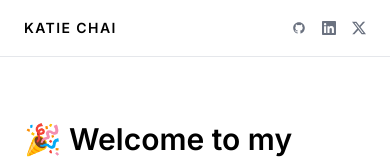
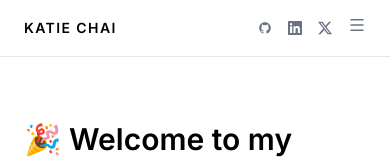
Before and after one commit to katiecha/katie-chai, a Next.js app: page /play in a window 390 px wide. Shown: the top 160 px of the page. Built offline with nearby package versions, Linux system fonts and the light colour scheme.

Commit message:
mobile updates

```diff
--- a/app/components/atoms/tooltip.tsx
+++ b/app/components/atoms/tooltip.tsx
@@ -1,3 +1,6 @@
+"use client"
+
+import { useState } from "react"
 import type { ReactNode } from "react"
 
 type TooltipProps = {
@@ -7,10 +10,15 @@ type TooltipProps = {
 }
 
 export function Tooltip({ label, children, wide = false }: TooltipProps) {
+  const [open, setOpen] = useState(false)
+
   return (
-    <span className="relative group/tooltip cursor-default">
+    <span
+      className="relative group/tooltip cursor-default"
+      onClick={() => setOpen((o) => !o)}
+    >
       {children}
-      <span className="absolute bottom-full left-1/2 -translate-x-1/2 mb-2.5 z-tooltip opacity-0 group-hover/tooltip:opacity-100 transition-opacity pointer-events-none">
+      <span className={`absolute bottom-full left-1/2 -translate-x-1/2 mb-2.5 z-tooltip transition-opacity pointer-events-none md:group-hover/tooltip:opacity-100 ${open ? "opacity-100" : "opacity-0"}`}>
         <span className={`block text-xs text-text-primary bg-white border border-border shadow-sm px-2 py-0.5 rounded-md ${wide ? "w-48 whitespace-normal text-center leading-snug py-1" : "whitespace-nowrap"}`}>
           {label}
         </span>
--- a/app/components/molecules/dropdown-filter.tsx
+++ b/app/components/molecules/dropdown-filter.tsx
@@ -49,7 +49,7 @@ export function DropdownFilter({ label, options, value, onChange }: DropdownFilt
             role="button"
             aria-label="Clear filter"
             onClick={(e) => { e.stopPropagation(); onChange(null) }}
-            className="opacity-70 hover:opacity-100 leading-none"
+            className="p-1.5 -m-1.5 opacity-70 hover:opacity-100 leading-none"
           >
             ×
           </span>
@@ -59,7 +59,7 @@ export function DropdownFilter({ label, options, value, onChange }: DropdownFilt
       </button>
 
       {open && (
-        <div className="absolute top-full mt-1 left-0 z-tooltip bg-white border border-border rounded-md shadow-md py-1 min-w-40 max-h-64 overflow-y-auto">
+        <div className="absolute top-full mt-1 right-0 z-tooltip bg-white border border-border rounded-md shadow-md py-1 min-w-40 max-h-64 overflow-y-auto">
           <button
             onClick={() => { onChange(null); setOpen(false) }}
             className={`w-full text-left px-3 py-1.5 text-sm hover:bg-surface transition-colors cursor-pointer ${!value ? "font-medium" : "text-text-muted"}`}
--- a/app/components/molecules/instagram/story-viewer.tsx
+++ b/app/components/molecules/instagram/story-viewer.tsx
@@ -19,9 +19,7 @@ export function StoryViewer({ highlight, activeFrame, progress, username, avatar
   const frameSrc = highlight.frames[activeFrame]
 
   return (
-    <div className="fixed inset-x-0 bottom-0 top-14 z-modal bg-overlay-dark flex items-center justify-between">
-      <button className="flex-1 h-full cursor-pointer" onClick={onPrev} aria-label="Previous story" />
-
+    <div className="fixed inset-x-0 bottom-0 top-14 z-modal bg-overlay-dark flex items-center justify-center">
       <div className="relative h-[90vh] rounded-2xl overflow-hidden bg-black shrink-0" style={{ aspectRatio: "9/16" }}>
         <Image src={frameSrc} alt={`${highlight.label} ${activeFrame + 1}`} fill sizes="(min-width: 768px) 500px, 100vw" className="object-cover" priority />
 
@@ -50,9 +48,7 @@ export function StoryViewer({ highlight, activeFrame, progress, username, avatar
         <button className="absolute right-0 top-0 bottom-0 w-2/3 z-20 cursor-pointer" onClick={onNext} aria-label="Next story" />
       </div>
 
-      <button className="flex-1 h-full cursor-pointer" onClick={onNext} aria-label="Next story" />
-
-      <button onClick={onClose} className="absolute top-5 right-5 z-10 text-white/80 hover:text-white transition-colors p-2 cursor-pointer" aria-label="Close">
+      <button onClick={onClose} className="absolute top-5 right-5 z-10 text-white/80 hover:text-white transition-colors p-3 cursor-pointer" aria-label="Close">
         <X size={ICON_SIZE.lg} strokeWidth={2.5} />
       </button>
     </div>
--- a/app/components/organisms/instagram/instagram-section.tsx
+++ b/app/components/organisms/instagram/instagram-section.tsx
@@ -150,7 +150,7 @@ export function InstagramSection() {
       </div>
 
       <Section title="Posters, Merch & Other" size="sm">
-        <div className="columns-2 sm:columns-3 md:columns-4 gap-3">
+        <div className="columns-2 md:columns-4 gap-2 md:gap-3">
           {POSTER_MERCH_ITEMS.map((item) => (
             <div key={item.image} className="mb-3 break-inside-avoid">
               <Card
--- /dev/null
+++ b/app/components/organisms/mobile-nav-menu.tsx
@@ -0,0 +1,47 @@
+"use client"
+
+import { useState, useRef, useEffect } from "react"
+import Link from "next/link"
+import { Menu, X } from "lucide-react"
+import { ICON_SIZE } from "@/app/components/atoms/icon-link"
+
+export function MobileNavMenu() {
+  const [open, setOpen] = useState(false)
+  const ref = useRef<HTMLDivElement>(null)
+
+  useEffect(() => {
+    function handleClickOutside(e: MouseEvent) {
+      if (ref.current && !ref.current.contains(e.target as Node)) {
+        setOpen(false)
+      }
+    }
+    document.addEventListener("mousedown", handleClickOutside)
+    return () => document.removeEventListener("mousedown", handleClickOutside)
+  }, [])
+
+  return (
+    <div ref={ref} className="relative md:hidden">
+      <button
+        onClick={() => setOpen((o) => !o)}
+        aria-label={open ? "Close menu" : "Open menu"}
+        className="p-2.5 -m-2.5 text-text-muted hover:text-black transition-colors rounded-sm"
+      >
+        {open ? <X size={ICON_SIZE.md} /> : <Menu size={ICON_SIZE.md} />}
+      </button>
+
+      {open && (
+        <div className="absolute top-full right-0 mt-1 z-tooltip bg-white border border-border rounded-md shadow-md py-1 min-w-40">
+          <Link href="/work" onClick={() => setOpen(false)} className="block px-4 py-3 text-sm hover:bg-surface transition-colors">
+            Work
+          </Link>
+          <Link href="/play" onClick={() => setOpen(false)} className="block px-4 py-3 text-sm hover:bg-surface transition-colors">
+            Play
+          </Link>
+          <Link href="/readme" onClick={() => setOpen(false)} className="block px-4 py-3 text-sm hover:bg-surface transition-colors">
+            README.md
+          </Link>
+        </div>
+      )}
+    </div>
+  )
+}
--- a/app/components/organisms/nav.tsx
+++ b/app/components/organisms/nav.tsx
@@ -1,5 +1,6 @@
 import Link from "next/link"
 import { IconLink } from "@/app/components/atoms/icon-link"
+import { MobileNavMenu } from "@/app/components/organisms/mobile-nav-menu"
 import { SOCIAL_LINKS } from "@/app/work/data"
 
 export function Nav() {
@@ -31,9 +32,10 @@ export function Nav() {
         </nav>
 
         <div className="flex items-center gap-4">
-          <IconLink href={SOCIAL_LINKS.github} label="GitHub" className="p-1 -m-1 text-text-muted hover:text-black transition-colors rounded-sm" />
-          <IconLink href={SOCIAL_LINKS.linkedin} label="LinkedIn" className="p-1 -m-1 text-text-muted hover:text-black transition-colors rounded-sm" />
-          <IconLink href={SOCIAL_LINKS.x} label="X" className="p-1 -m-1 text-text-muted hover:text-black transition-colors rounded-sm" />
+          <IconLink href={SOCIAL_LINKS.github} label="GitHub" className="p-2.5 -m-2.5 text-text-muted hover:text-black transition-colors rounded-sm" />
+          <IconLink href={SOCIAL_LINKS.linkedin} label="LinkedIn" className="p-2.5 -m-2.5 text-text-muted hover:text-black transition-colors rounded-sm" />
+          <IconLink href={SOCIAL_LINKS.x} label="X" className="p-2.5 -m-2.5 text-text-muted hover:text-black transition-colors rounded-sm" />
+          <MobileNavMenu />
         </div>
       </div>
     </header>
```
Also changed, not shown: 1 other file (tests, documents, lock files or other folders).
